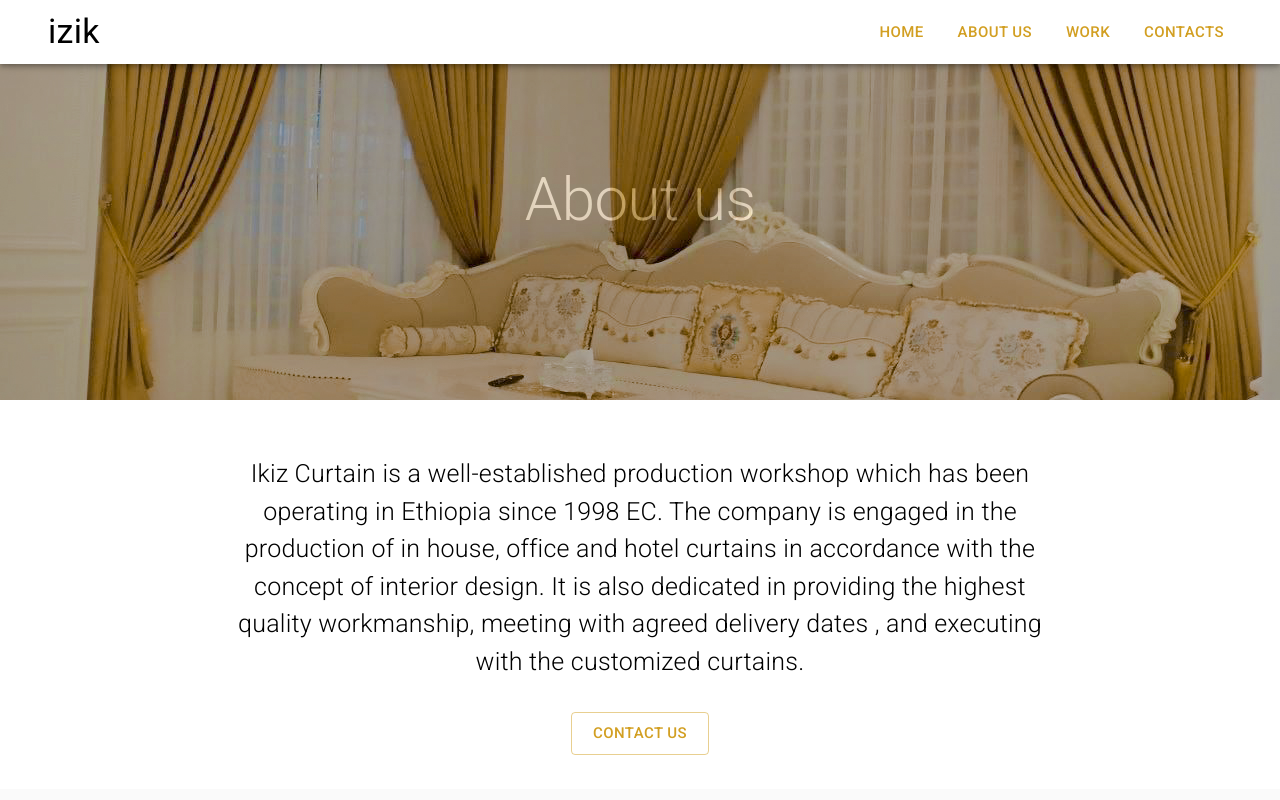
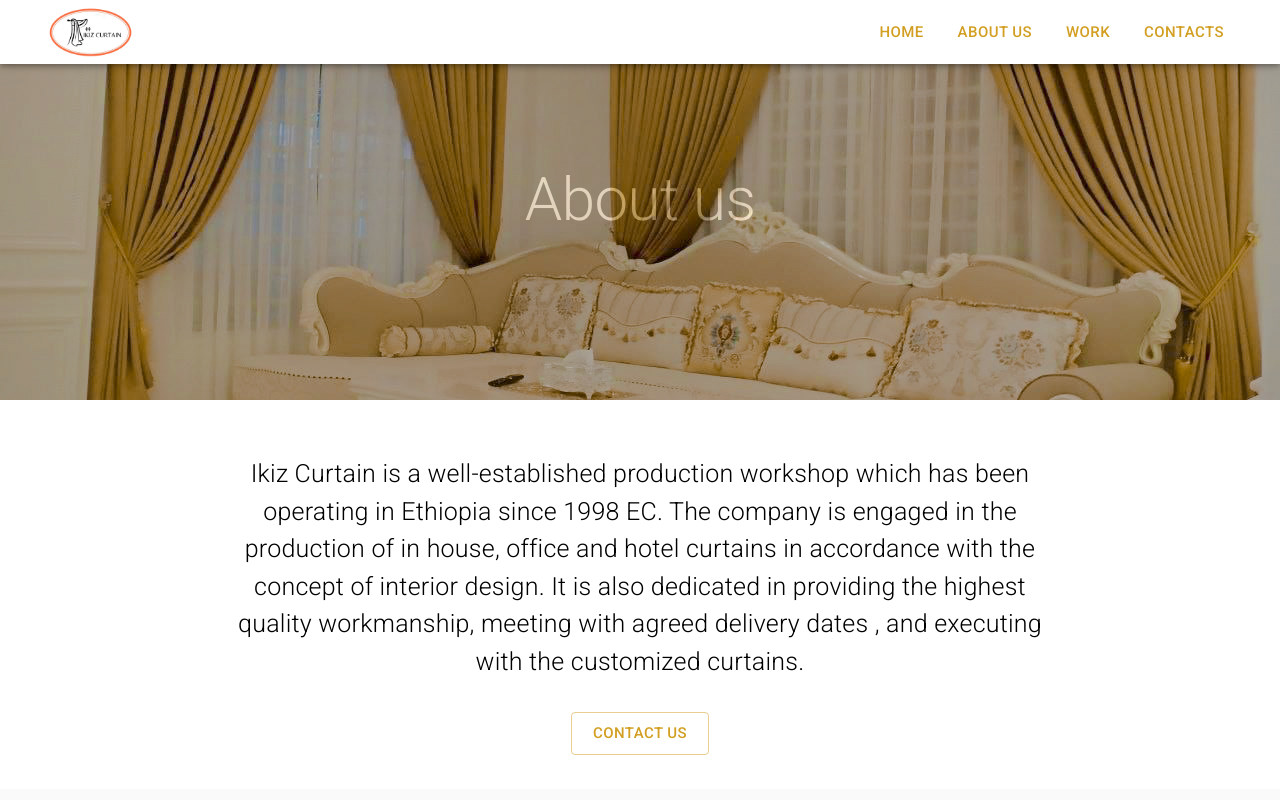
Before and after one commit to esrael23/izikCartain, a React (Create React App) app: page /aboutus in a window 1280 px wide. Shown: the top 800 px of the page. Built offline with nearby package versions, Linux system fonts and the light colour scheme.

Commit message:
add logo for desktop

```diff
--- a/src/components/appbar/Appbardesktop.js
+++ b/src/components/appbar/Appbardesktop.js
@@ -1,51 +1,27 @@
-
 import React from 'react'
 import AppBar from '@mui/material/AppBar'
 import Toolbar from '@mui/material/Toolbar'
-import Typography from '@mui/material/Typography'
-import Logo from '../../image/izikpng.png'
-import { Box, Button, Stack, Container, Avatar } from '@mui/material'
-
+import Logo from '../../image/ikizLogo1.png'
+import { Button, Stack, Container } from '@mui/material'
 const Appbardesktop = () => {
   return (
     <>
       <AppBar position="fixed" color="grey">
         <Container maxWidth="xl">
-        <Toolbar sx={{justifyContent: 'space-between'}}>
-        {/* <Box sx={{
-          backgroundImage: `url(${Logo})`,
-          backgroundSize:'cover',
-          backgroundPosition: 'center',
-          height: 100
-      }}>
-
-        </Box> */}
-        {/* <Avatar  sx={{backgroundImage: `url(${Logo})`,
-          backgroundSize:'cover',
-           backgroundPosition: 'center',
-           backgroundRepeat: 'no-repeat',
-            width: '350px',
-             height: '200px'}}/> */}
-             <Typography variant="h4" color="initial">izik</Typography>
-
-
-
+          <Toolbar sx={{ justifyContent: 'space-between' }}>
+            <img src={Logo} alt="Logo" style={{ height: '50px', marginRight: '10px' }} />
             <Stack direction={'row'} spacing={2} >
               <Button
                 href='/'
-            sx={{fontSize:'15px', fontWeight: 'none'}}
+                sx={{ fontSize: '15px', fontWeight: 'none' }}
               >home</Button>
-          <Button href='/aboutUs' sx={{fontSize:'15px'}}>About us </Button>
-          <Button href='/work' sx={{fontSize:'15px'}}>work</Button>
-          <Button href='/contact' sx={{fontSize:'15px'}}>Contacts</Button>
+              <Button href='/aboutUs' sx={{ fontSize: '15px' }}>About us </Button>
+              <Button href='/work' sx={{ fontSize: '15px' }}>work</Button>
+              <Button href='/contact' sx={{ fontSize: '15px' }}>Contacts</Button>
             </Stack>
           </Toolbar>
         </Container>
-
       </AppBar>
-
-
-
     </>
   )
 }
```
Lines whose indentation alone changed are shown as unchanged.
